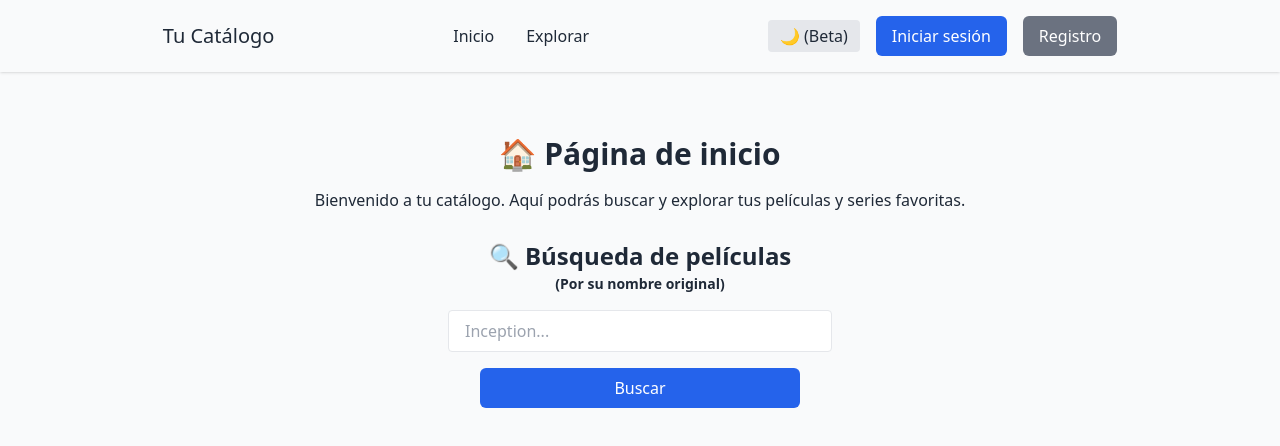
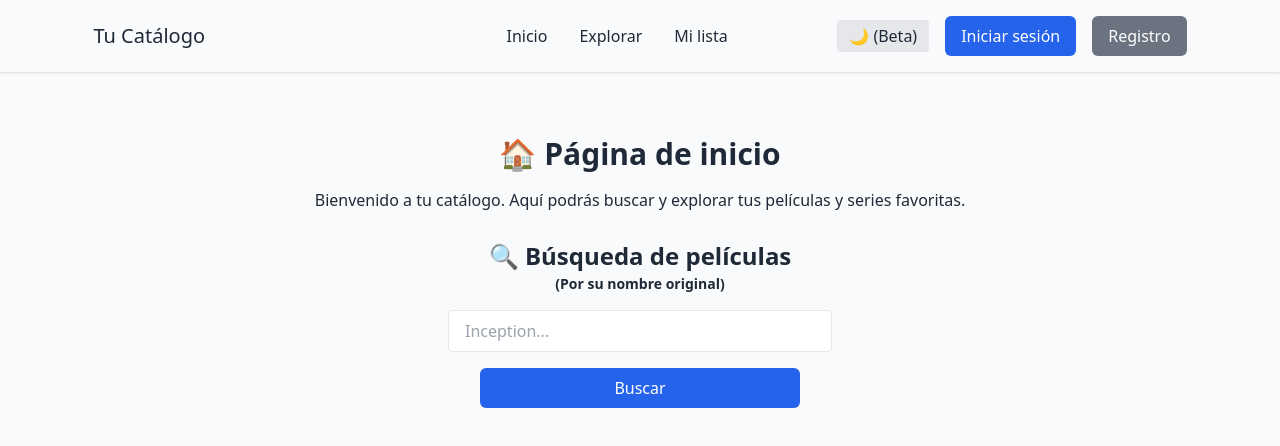
Before and after one commit to Jorge-coder02/tu-catalogo-frontend, a React (Vite) app: page / in a window 1280 px wide. Shown: the top 446 px of the page. Built offline with nearby package versions, Linux system fonts and the light colour scheme.

Commit message:
fix (style header) dimensiones

```diff
--- a/src/components/header/Navbar.jsx
+++ b/src/components/header/Navbar.jsx
@@ -28,13 +28,15 @@ function Navbar() {
         <div className="flex justify-center items-center p-4">
           <NavItem className={"text-xl"} href="/" label="Tu Catálogo" />
         </div>
-        <nav className="flex items-center justify-center space-x-8 p-4">
+        <nav className="lg:ml-48 flex items-center justify-center space-x-8 p-4">
           <NavItem href="/" label="Inicio" />
           <NavItem href="/search" label="Explorar" />
+          <NavItem href="/dashboard" label="Mi lista" />
           {user && <NavItem href="/dashboard" label="Mi lista" />}
         </nav>
         <div className="flex items-center justify-center space-x-4 p-4">
           {user ? (
+            // ✔ Sesión iniciada
             <>
               <ThemeButton theme={theme}></ThemeButton>
               <UserDropdown
@@ -43,6 +45,7 @@ function Navbar() {
               ></UserDropdown>
             </>
           ) : (
+            // ✖ Sin sesión
             <>
               <ThemeButton theme={theme}></ThemeButton> {/* ☀Light/Dark mode */}
               <Link to="/login">
```
